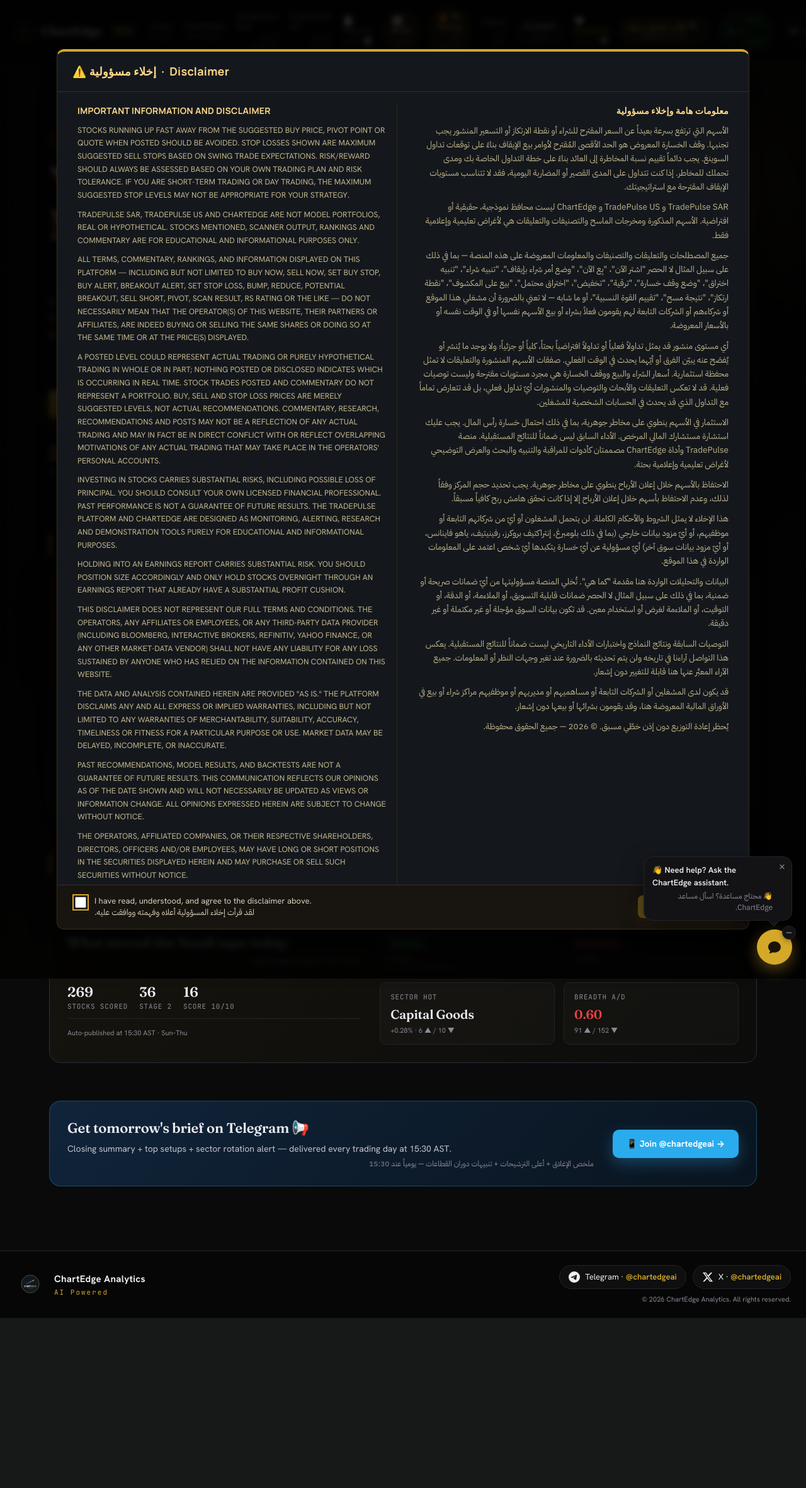
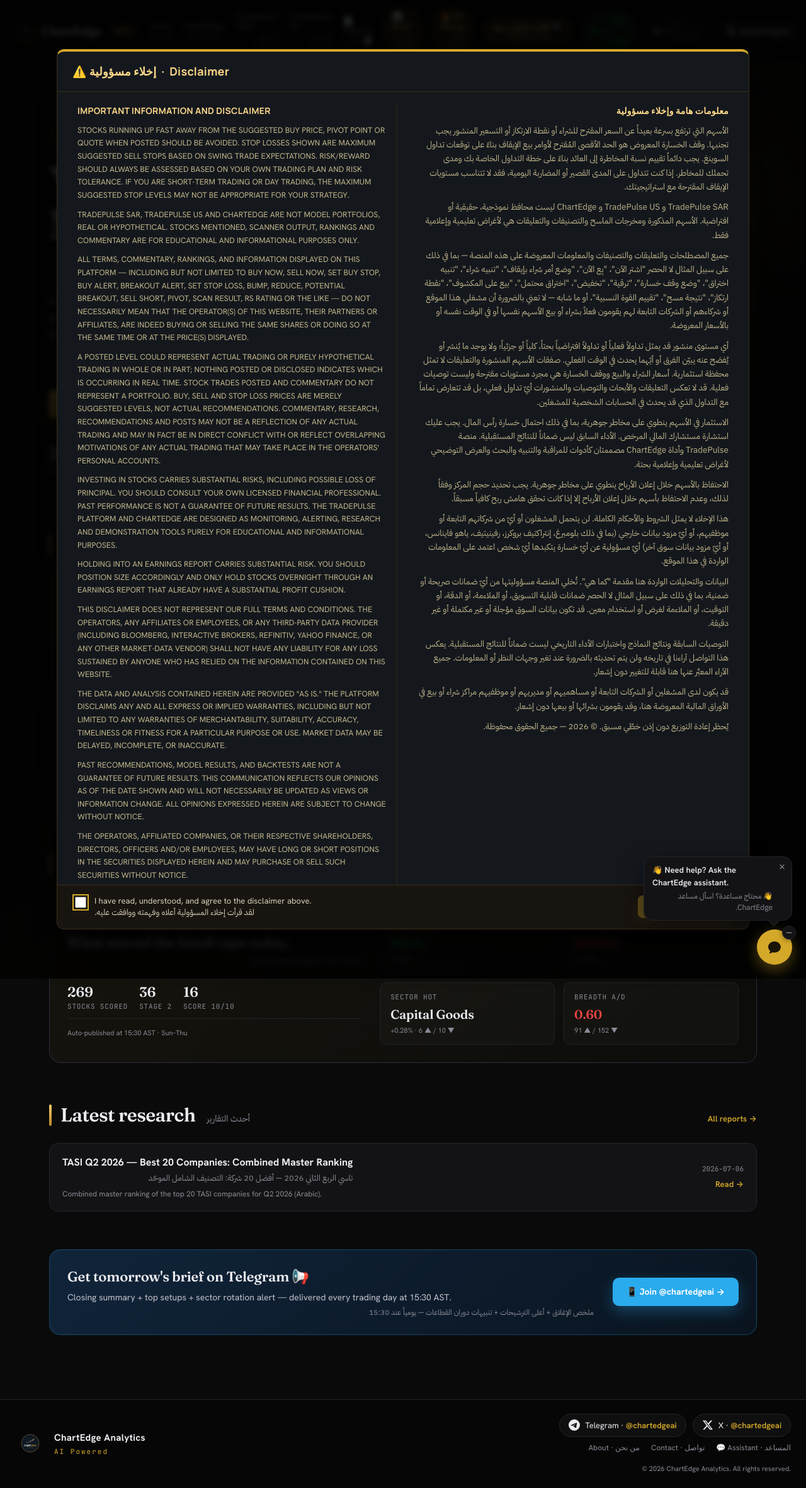
Before and after one commit to aboaziz112211/trading_suite, a Flask app: page / in a window 1280 px wide; the page is wider, and only the part inside the window is pictured. Shown: that part at 63% size. Before the commit the page ends 2093 px from the top of that part, so only its background shows below. Run offline with Flask 3, Linux system fonts and the light colour scheme.

Commit message:
Homepage: trim nav, rename Brief in Arabic, add Latest Research card
Move About/Contact/Assistant from the topbar to footer links; rename the
Brief nav label to "ملخص الإغلاق" so it no longer collides with Reports
("التقارير"); surface the newest REPORTS entry as a homepage research card.

Co-Authored-By: Claude Fable 5 <noreply@anthropic.com>

```diff
--- a/app.py
+++ b/app.py
@@ -452,7 +452,8 @@ def _homepage_live_stats():
 
 @app.route("/")
 def index():
-    return render_template("index.html", products=PRODUCTS, live=_homepage_live_stats())
+    return render_template("index.html", products=PRODUCTS, live=_homepage_live_stats(),
+                           latest_report=(REPORTS[0] if REPORTS else None))
 
 
 @app.route("/contact")
--- a/static/style.css
+++ b/static/style.css
@@ -483,10 +483,33 @@ body {
   border-color: var(--accent);
 }
 .footer-social b { color: var(--accent); font-weight: 600; }
+.footer-links {
+  display: flex; gap: 18px; flex-wrap: wrap; justify-content: flex-end;
+  margin-bottom: 8px;
+}
+.footer-links a {
+  color: var(--muted); text-decoration: none; font-size: 12px;
+}
+.footer-links a:hover { color: var(--accent); }
 .footer-copy {
   font-size: 11px;
   color: var(--muted);
 }
+
+/* Homepage "Latest research" card ─────────────────────────── */
+.research-card {
+  display: flex; justify-content: space-between; align-items: center; gap: 16px;
+  background: var(--panel); border: 1px solid var(--border); border-radius: 14px;
+  padding: 18px 20px; text-decoration: none; color: inherit;
+  transition: border-color .15s, transform .15s;
+}
+.research-card:hover { border-color: var(--accent); transform: translateY(-1px); }
+.research-card .rc-title { font-weight: 700; font-size: 16px; }
+.research-card .rc-title-ar { color: var(--muted); font-size: 13px; margin-top: 3px; }
+.research-card .rc-tag { color: var(--muted); font-size: 12px; margin-top: 6px; }
+.research-card .rc-meta { display: flex; flex-direction: column; align-items: flex-end; gap: 6px; white-space: nowrap; }
+.research-card .rc-date { font-family: 'JetBrains Mono', monospace; font-size: 11px; color: var(--muted); }
+.research-card .rc-open { color: var(--accent); font-weight: 600; font-size: 13px; }
 @media (max-width: 720px) {
   .footer-inner { flex-direction: column; align-items: flex-start; }
   .footer-right { align-items: flex-start; }
--- a/templates/base.html
+++ b/templates/base.html
@@ -135,11 +135,8 @@
       <a href="{{ url_for('product_page', key='tradepulse_sar') }}" class="nav-bi"><span class="en">TradePulse TASI</span><span class="ar" dir="rtl" lang="ar">السوق السعودي</span></a>
       <a href="{{ url_for('product_page', key='tradepulse_us') }}" class="nav-bi"><span class="en">TradePulse US</span><span class="ar" dir="rtl" lang="ar">السوق الأمريكي</span></a>
       <a href="{{ url_for('reports_index') }}" class="nav-bi"><span class="en">📄 Reports</span><span class="ar" dir="rtl" lang="ar">📄 التقارير</span></a>
-      <a href="{{ url_for('market_report') }}" class="report-link nav-bi"><span class="en">📊 Brief</span><span class="ar" dir="rtl" lang="ar">التقرير</span></a>
+      <a href="{{ url_for('market_report') }}" class="report-link nav-bi"><span class="en">📊 Brief</span><span class="ar" dir="rtl" lang="ar">ملخص الإغلاق</span></a>
       <a href="{{ url_for('rs_rating_latest') }}" class="rs-link nav-bi"><span class="en">🔥 RS Rating</span><span class="ar" dir="rtl" lang="ar">القوة النسبية</span></a>
-      <a href="{{ url_for('about') }}" class="nav-bi"><span class="en">About</span><span class="ar" dir="rtl" lang="ar">من نحن</span></a>
-      <a href="{{ url_for('contact') }}" class="contact-link nav-bi"><span class="en">Contact</span><span class="ar" dir="rtl" lang="ar">تواصل</span></a>
-      <a href="{{ url_for('assistant_page') }}" class="assistant-link nav-bi"><span class="en">💬 Assistant</span><span class="ar" dir="rtl" lang="ar">💬 المساعد</span></a>
       {# Analyze-a-stock trigger — Arabic-first label in the topbar #}
       <button type="button" class="analyze-navbtn" id="analyzeFab" aria-label="اطلب تحليل سهم">
         <span class="ar" dir="rtl" lang="ar">🔍 اطلب تحليل سهم</span>
@@ -233,6 +230,11 @@
             <svg viewBox="0 0 24 24" width="18" height="18" fill="currentColor" aria-hidden="true"><path d="M18.244 2.25h3.308l-7.227 8.26 8.502 11.24H16.17l-5.214-6.817L4.99 21.75H1.68l7.73-8.835L1.254 2.25H8.08l4.713 6.231zm-1.161 17.52h1.833L7.084 4.126H5.117z"/></svg>
             <span>X · <b>@chartedgeai</b></span>
           </a>
+        </div>
+        <div class="footer-links">
+          <a href="{{ url_for('about') }}">About · من نحن</a>
+          <a href="{{ url_for('contact') }}">Contact · تواصل</a>
+          <a href="{{ url_for('assistant_page') }}">💬 Assistant · المساعد</a>
         </div>
         <div class="footer-copy">© 2026 ChartEdge Analytics. All rights reserved.</div>
       </div>
--- a/templates/index.html
+++ b/templates/index.html
@@ -217,6 +217,28 @@
 {% endif %}
 
 
+{# ── LATEST RESEARCH ──────────────────────────────────────────── #}
+{% if latest_report %}
+<section class="sec">
+  <div class="sec-head">
+    <h2>Latest research <span class="ar" dir="rtl" lang="ar">أحدث التقارير</span></h2>
+    <a href="{{ url_for('reports_index') }}">All reports →</a>
+  </div>
+  <a class="research-card" href="{{ url_for('report_page', slug=latest_report.slug) }}">
+    <div class="rc-main">
+      <div class="rc-title">{{ latest_report.title }}</div>
+      {% if latest_report.title_ar %}<div class="rc-title-ar" dir="rtl" lang="ar">{{ latest_report.title_ar }}</div>{% endif %}
+      {% if latest_report.tagline %}<div class="rc-tag">{{ latest_report.tagline }}</div>{% endif %}
+    </div>
+    <div class="rc-meta">
+      {% if latest_report.date %}<span class="rc-date">{{ latest_report.date }}</span>{% endif %}
+      <span class="rc-open">Read →</span>
+    </div>
+  </a>
+</section>
+{% endif %}
+
+
 {# ── TELEGRAM CTA ─────────────────────────────────────────────── #}
 <section class="sec">
   <div class="tg-cta">
```
